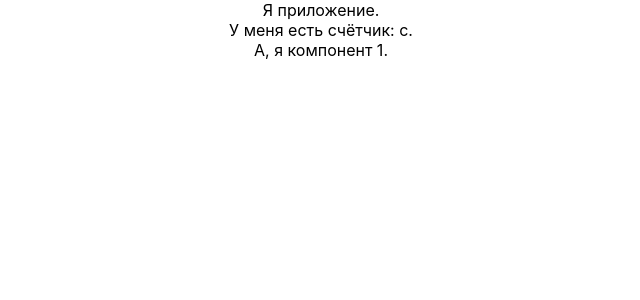
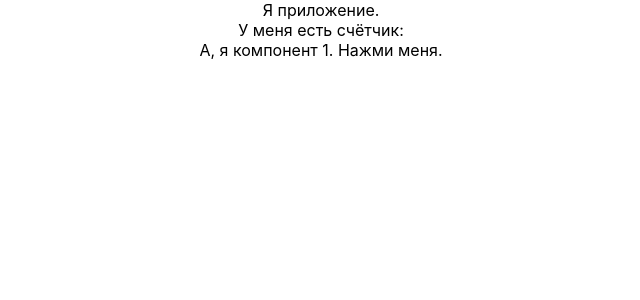
Before and after one commit to eugen35/my-app, a React (Create React App) app: page / in a window 1280 px wide. Shown: the top 300 px of the page, without its empty margins (319-959 px from the left). Built offline with nearby package versions, Linux system fonts and the light colour scheme.

Commit message:
С классами таймер заработал

```diff
--- a/src/App.js
+++ b/src/App.js
@@ -1,4 +1,4 @@
-import React, { useState } from 'react';
+import React from 'react';
 import './App.css';
 import Component1 from './Component1';
 
@@ -6,19 +6,41 @@ import Component1 from './Component1';
 // p=startTimer();
 // After some time to stop Timing use:  clearInterval(p);
 
-function App() {
-  const [myState, setMyState] = useState({startUnixTime: undefined, currentUnixTime: undefined, timerId: undefined});
-  const timerValue = myState.startUnixTime ? Math.floor((new Date().getTime()-myState.startUnixTime)/1000 + "с") : undefined;
-  return (
-    <div className="App">
-      Я приложение. <br/>
-      У меня есть счётчик: {timerValue} с.
-      <Component1 startTimer={()=>setMyState({
-        startUnixTime: new Date().getTime(),
-        currentUnixTime: new Date().getTime(),
-        timerId: setInterval(()=>{setMyState({...myState, currentUnixTime: new Date().getTime()})},1000)})} />
-    </div>
-  );
+class App extends React.Component {
+  constructor (initialState){
+    super(initialState);
+    this.state={
+      startUnixTime: undefined,
+      currentUnixTime: undefined,
+      timerId: undefined
+    };
+  }
+
+  startTimer(){
+    if (this.state.timerId) clearInterval(this.state.timerId);
+    this.setState({
+      startUnixTime: new Date().getTime(),
+      currentUnixTime: new Date().getTime(),
+      timerId: setInterval(()=>this.setCurrentUnixTime(), 1000)
+    });
+  }
+
+  setCurrentUnixTime(){
+    console.log(this.state);
+    this.setState({...this.state, currentUnixTime: new Date().getTime()});
+  }
+
+  render(){
+    const timerValue = this.state.startUnixTime ? Math.floor((this.state.currentUnixTime - this.state.startUnixTime)/1000) + " c" : undefined;
+    //let timerValue;
+    return (
+      <div className="App">
+        Я приложение. <br/>
+        У меня есть счётчик: {timerValue}
+        <Component1 startTimer={()=>this.startTimer()} />
+      </div>
+    );
+  }
 }
 
 export default App;
--- a/src/Component1.js
+++ b/src/Component1.js
@@ -3,7 +3,7 @@ import React from 'react';
 export default function Component1(props) {
   return (
     <div onClick={props.startTimer}>
-      А, я компонент 1.
+      А, я компонент 1. Нажми меня.
     </div>
   );
 }
```
